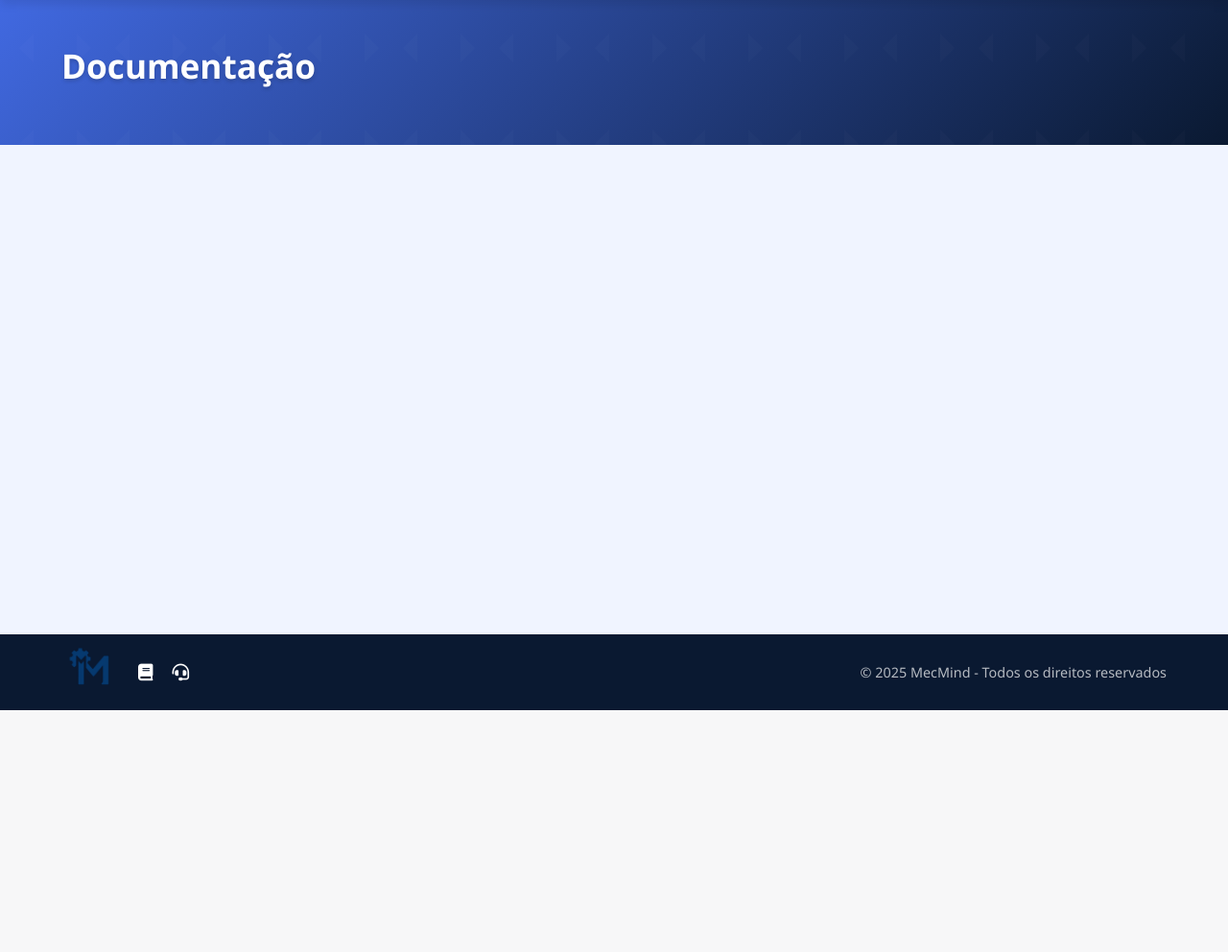
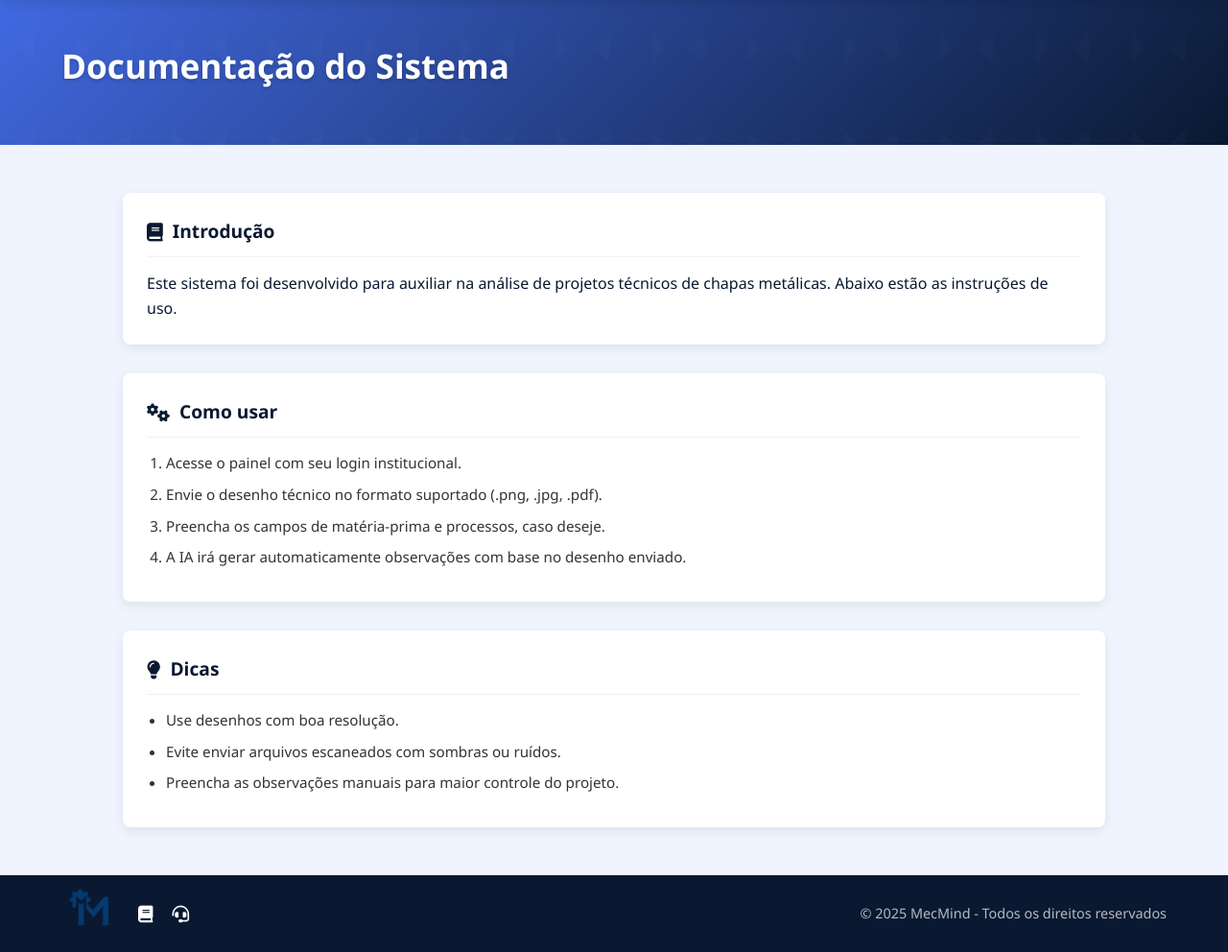
Before and after one commit to Dimartines29/mecmind, a Django app: page /documentacao/ in a window 1280 px wide. Shown: the part 60-1052 px from the top of the page at 96% size. Before the commit the page ends 800 px from the top, so only its background shows below. Run offline with Django 4.2, Linux system fonts and the light colour scheme.

Commit message:
Criação de templates.

```diff
--- /dev/null
+++ b/mecmind_app/base_static/css/detail.css
@@ -0,0 +1,91 @@
+.project-detail-container {
+    padding: 50px 10%;
+    display: grid;
+    grid-template-columns: 1fr 1fr;
+    gap: 40px;
+}
+
+.drawing-image {
+    width: 100%;
+    border-radius: 8px;
+    box-shadow: 0 4px 12px rgba(0, 0, 0, 0.1);
+    object-fit: cover;
+}
+
+.info-card {
+    background-color: var(--white);
+    border-radius: 8px;
+    padding: 25px;
+    box-shadow: 0 4px 12px rgba(0, 0, 0, 0.08);
+    display: flex;
+    flex-direction: column;
+    gap: 20px;
+}
+
+.info-card-header {
+    display: flex;
+    align-items: center;
+    gap: 10px;
+    font-size: 1.2rem;
+    color: var(--dark-blue);
+    font-weight: 600;
+    border-bottom: 1px solid var(--light-gray);
+    padding-bottom: 10px;
+}
+
+.detail-section {
+    margin-bottom: 20px;
+}
+
+.detail-section h5 {
+    font-size: 1rem;
+    color: var(--royal-blue);
+    margin-bottom: 5px;
+    font-weight: 600;
+}
+
+.detail-section p {
+    font-size: 0.95rem;
+    color: #333;
+    line-height: 1.5;
+    white-space: pre-wrap;
+}
+
+.page-container {
+    padding: 50px 10%;
+    display: flex;
+    flex-direction: column;
+    gap: 30px;
+}
+
+.info-card {
+    background-color: var(--white);
+    border-radius: 8px;
+    padding: 25px;
+    box-shadow: 0 4px 12px rgba(0, 0, 0, 0.08);
+    display: flex;
+    flex-direction: column;
+    gap: 15px;
+}
+
+.info-card-header {
+    display: flex;
+    align-items: center;
+    gap: 10px;
+    font-size: 1.2rem;
+    color: var(--dark-blue);
+    font-weight: 600;
+    border-bottom: 1px solid var(--light-gray);
+    padding-bottom: 10px;
+}
+
+.custom-list {
+    padding-left: 20px;
+}
+
+.custom-list li {
+    margin-bottom: 10px;
+    font-size: 0.95rem;
+    line-height: 1.5;
+    color: #333;
+}
--- a/mecmind_app/base_static/css/home-style.css
+++ b/mecmind_app/base_static/css/home-style.css
@@ -1,4 +1,3 @@
-/* Reset básico */
 * {
     margin: 0;
     padding: 0;
--- a/mecmind_app/base_static/css/style.css
+++ b/mecmind_app/base_static/css/style.css
@@ -1,4 +1,3 @@
-/* Reset básico */
 * {
     margin: 0;
     padding: 0;
--- a/mecmind_app/templates/base.html
+++ b/mecmind_app/templates/base.html
@@ -10,6 +10,7 @@
     <link rel="stylesheet" href="{% static 'css/style.css' %}">
     <link rel="stylesheet" href="{% static 'css/home-style.css' %}">
     <link rel="stylesheet" href="{% static 'css/lists.css' %}">
+    <link rel="stylesheet" href="{% static 'css/detail.css' %}">
     {% block extra_css %}{% endblock %}
 </head>
 
--- a/mecmind_app/templates/documentacao.html
+++ b/mecmind_app/templates/documentacao.html
@@ -1,14 +1,45 @@
-{% extends "base.html" %}
+{% extends 'base.html' %}
 {% load static %}
 
-{% block title %}MecMind - Documentação{% endblock %}
+{% block content %}
+<div class="header-banner">
+    <div class="banner-content">
+        <h1>Documentação do Sistema</h1>
+    </div>
+</div>
 
-{% block extra_css %}{% endblock %}
+<section class="page-container">
+    <div class="info-card">
+        <div class="info-card-header">
+            <i class="fas fa-book"></i>
+            <h4>Introdução</h4>
+        </div>
+        <p>Este sistema foi desenvolvido para auxiliar na análise de projetos técnicos de chapas metálicas. Abaixo estão as instruções de uso.</p>
+    </div>
 
-{% block content %}
-    <div class="header-banner">
-        <div class="banner-content">
-            <h1>Documentação</h1>
+    <div class="info-card">
+        <div class="info-card-header">
+            <i class="fas fa-cogs"></i>
+            <h4>Como usar</h4>
         </div>
+        <ol class="custom-list">
+            <li>Acesse o painel com seu login institucional.</li>
+            <li>Envie o desenho técnico no formato suportado (.png, .jpg, .pdf).</li>
+            <li>Preencha os campos de matéria-prima e processos, caso deseje.</li>
+            <li>A IA irá gerar automaticamente observações com base no desenho enviado.</li>
+        </ol>
     </div>
+
+    <div class="info-card">
+        <div class="info-card-header">
+            <i class="fas fa-lightbulb"></i>
+            <h4>Dicas</h4>
+        </div>
+        <ul class="custom-list">
+            <li>Use desenhos com boa resolução.</li>
+            <li>Evite enviar arquivos escaneados com sombras ou ruídos.</li>
+            <li>Preencha as observações manuais para maior controle do projeto.</li>
+        </ul>
+    </div>
+</section>
 {% endblock %}
```
Also changed, not shown: mecmind_app/templates/projeto.html (+36 -15 lines), mecmind_app/templates/suporte.html (+30 -7 lines), mecmind_app/templates/login.html (added).
